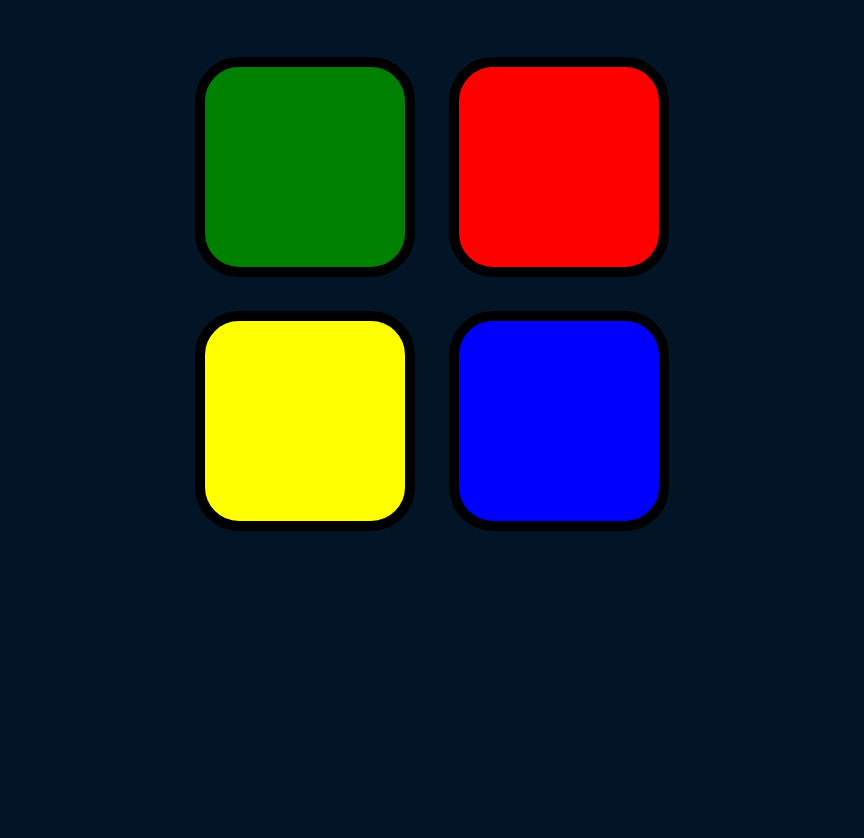
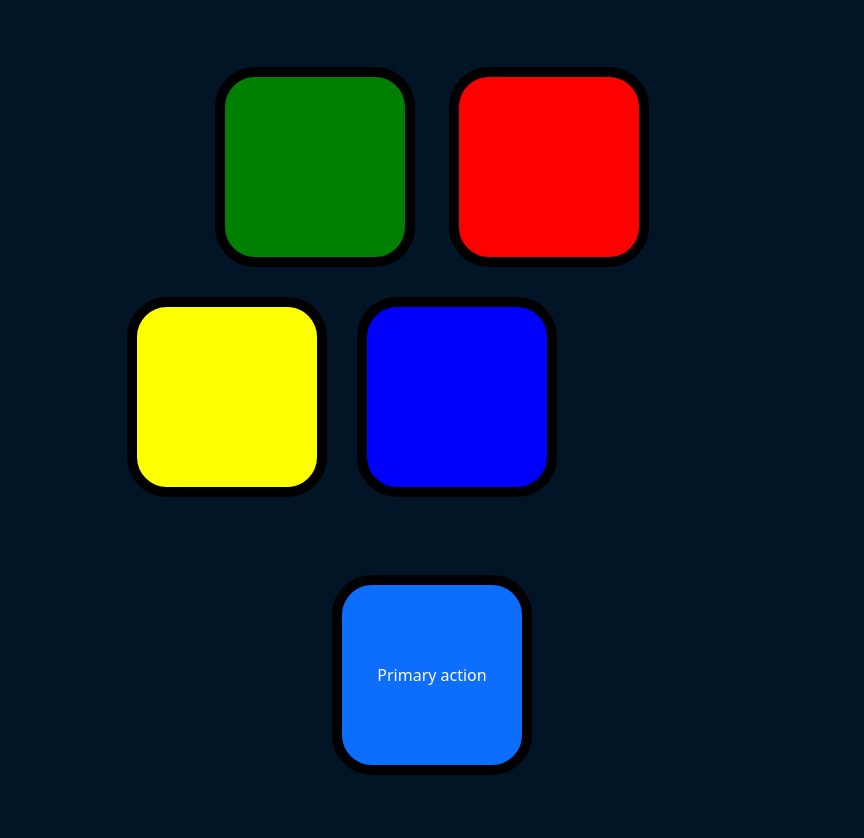
Before and after one commit to navinxqz/SimonGame-HTML, a plain HTML site: page index.html in a window 1280 px wide. Shown: the part 124-962 px from the top of the page, without its empty margins (208-1072 px from the left). Before the commit the page ends 800 px from the top, so only its background shows below. Drawn offline with nearby package versions, Linux system fonts and the light colour scheme.

Commit message:
game start btn new

```diff
--- a/index.html
+++ b/index.html
@@ -4,6 +4,7 @@
 <head>
   <meta charset="utf-8">
   <title>Simon</title>
+  <link href="https://cdn.jsdelivr.net/npm/bootstrap@5.3.3/dist/css/bootstrap.min.css" rel="stylesheet" integrity="sha384-QWTKZyjpPEjISv5WaRU9OFeRpok6YctnYmDr5pNlyT2bRjXh0JMhjY6hW+ALEwIH">
   <link rel="stylesheet" href="styles.css">
   <link href="https://fonts.googleapis.com/css?family=Press+Start+2P" rel="stylesheet">
 </head>
@@ -30,12 +31,14 @@
       <div type="button" id="blue" class="btn blue">
 
       </div>
-
     </div>
-
+    <div class="col-lg-6 col-xxl-4 my-5 mx-auto">
+        <button class="btn btn-primary" type="button">Primary action</button>
+    </div>
   </div>
 
 <script src="https://ajax.googleapis.com/ajax/libs/jquery/3.7.1/jquery.min.js"></script>
+<script src="https://cdn.jsdelivr.net/npm/bootstrap@5.3.3/dist/js/bootstrap.bundle.min.js" integrity="sha384-YvpcrYf0tY3lHB60NNkmXc5s9fDVZLESaAA55NDzOxhy9GkcIdslK1eN7N6jIeHz" crossorigin="anonymous"></script>
 <script src="game.js" charset="UTF-8"></script>
 </body>
 
```
